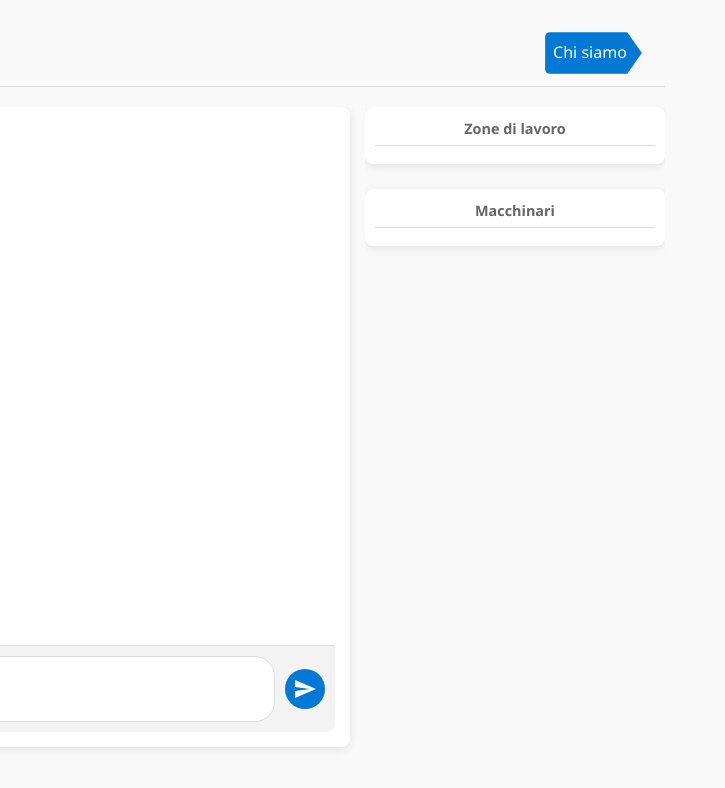
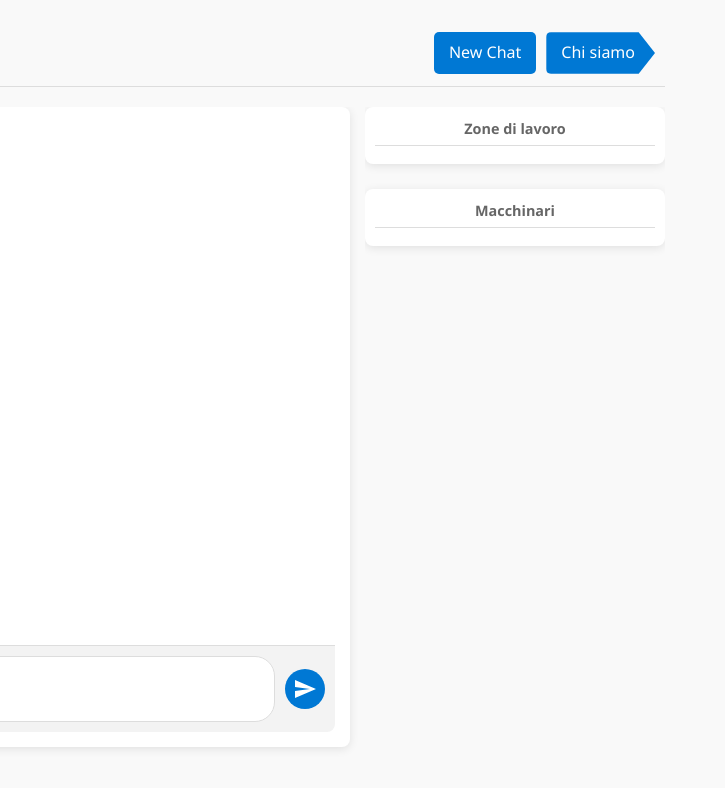
Before and after one commit to EmaMaker/ifab, a plain HTML site: page chatbot/web-client/index.html in a window 1280 px wide. Shown: the full height of the page, 555-1280 px from the left. Drawn offline with nearby package versions, Linux system fonts and the light colour scheme; no server answers.

Commit message:
feat(web-client): add new chat button and adjust header styles
Introduce a "New Chat" button in the header to allow users to restart the chat session. Adjust CSS styles to accommodate the new button and improve the layout of header buttons. The changes enhance user experience by providing a clear way to start a new conversation.

```diff
--- a/chatbot/web-client/css/styles.css
+++ b/chatbot/web-client/css/styles.css
@@ -265,8 +265,14 @@ body {
     justify-content: flex-start;
 }
 
+.header-buttons {
+    display: flex;
+    align-items: center;
+    margin-left: auto;
+}
+
 .about-us-button {
-    padding: 8px 15px 8px 8px;
+    padding: 8px 15px;
     background-color: var(--primary-color);
     color: white;
     border: none;
@@ -277,10 +283,14 @@ body {
     text-decoration: none;
     display: inline-block;
     text-align: center;
-    margin-left: auto;
-    margin-right: 2%;
+    margin-right: 10px;
     position: relative;
+}
+
+/* Stile a freccia solo per il pulsante 'Chi siamo' */
+.about-us-button[href="/about"] {
     clip-path: polygon(0 0, 85% 0, 100% 50%, 85% 100%, 0 100%);
+    padding-right: 20px;
 }
 
 .about-us-button:hover {
--- a/chatbot/web-client/index.html
+++ b/chatbot/web-client/index.html
@@ -29,7 +29,10 @@
         <div class="header-content">
             <img src="/favicon.ico" alt="Logo" class="header-icon">
             <h1>IFAB Web Chat</h1>
-            <a class="about-us-button" href="/about">Chi siamo</a>
+            <div class="header-buttons">
+                <a class="about-us-button" href="javascript:void(0)" id="newChatButton" onclick="window.location.reload()">New Chat</a>
+                <a class="about-us-button" href="/about">Chi siamo</a>
+            </div>
         </div>
     </header>
 
```
